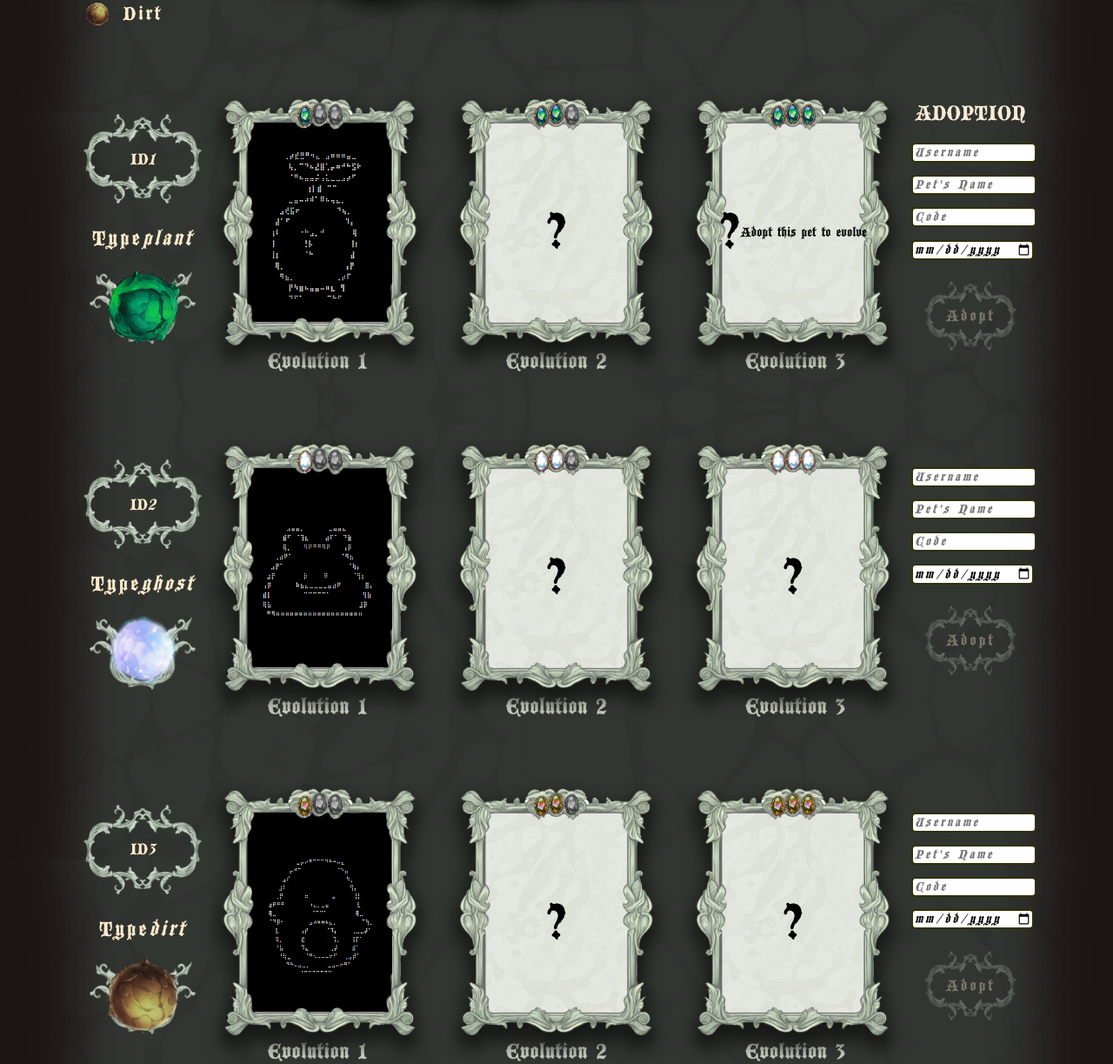
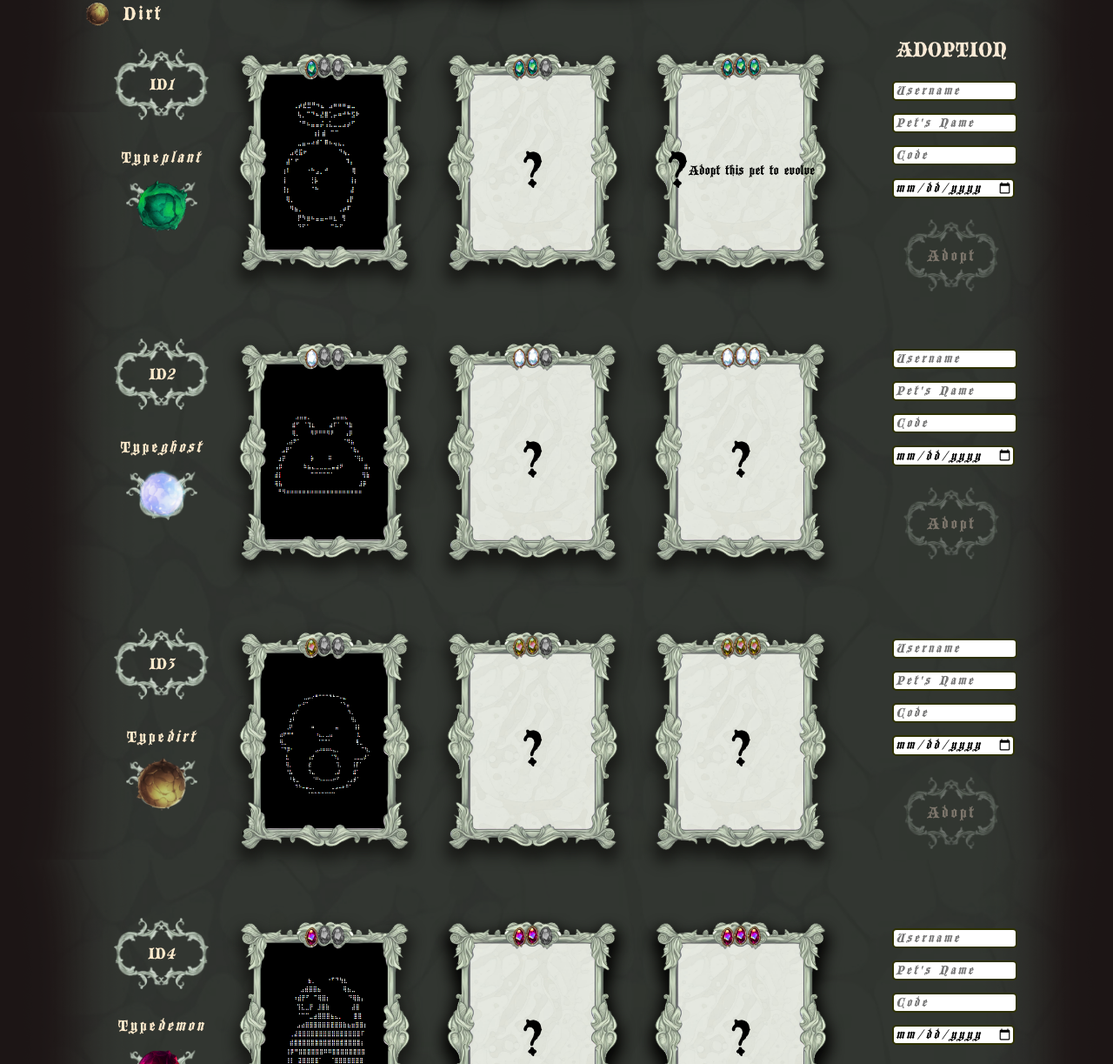
Before and after one commit to Gemdelle/TaskLists, a website: page client/index.html in a window 1280 px wide. Shown: the part 730-1953 px from the top of the page at 87% size. Drawn offline with Linux system fonts and the light colour scheme.

Commit message:
eskel css update.

```diff
--- a/client/commands.css
+++ b/client/commands.css
@@ -1,3 +1,12 @@
+body {
+    font-family: 'blackwood-castle', sans-serif;
+    background-image: url(img/background.png);
+    background-size: cover;
+    overflow-x: hidden;
+    margin: 0;
+    padding: 0;
+}
+
 .commands-container {
     width: 80vw;
     height: 90vh;
--- a/client/index.css
+++ b/client/index.css
@@ -30,7 +30,7 @@ nav {
     top: 1vw;
     right: 1vw;
     position: fixed;
-    width: 45%;
+    width: 41%;
     height: 12%;
     /* background-color: rebeccapurple; */
     margin: 0;
@@ -46,10 +46,11 @@ nav {
 
 nav a {
     margin: 0 1vw;
-    font-size: 1.8vw;
+    font-size: 1.4vw;
     color: antiquewhite;
     text-decoration: none;
     transition: all 300ms ease-in-out;
+    letter-spacing: 0.1vw;
 }
 
 nav a:first-child {
@@ -222,14 +223,11 @@ a:hover {
 
 .pet-container{
     width: 85%;
-    height: 25vw;
-    background-image: url(img/pet-frame/evolution-txt.png);
-    background-position: bottom;
-    background-repeat: no-repeat;
-    background-size: 61%;
-    margin: 6vw auto;
+    height: 26vw;
+    margin: 0 auto;
     display: flex;
-    justify-content: space-between;
+    justify-content: center;
+    /* background-color: red; */
 }
 
 
@@ -256,13 +254,13 @@ a:hover {
     display: flex;
     flex-direction: column;
     align-items: center;
-    justify-content: space-evenly;
+    justify-content: flex-start;
 }
 
 .id-container {
     /* background-color: red; */
-    height: 35%;
-    width: 100%;
+    height: 25%;
+    width: 80%;
     background-image: url(img/title-container.png);
     background-size: contain;
     background-position: center;
@@ -272,6 +270,7 @@ a:hover {
     align-items: center;
     font-size: 1.5vw;
     color: blanchedalmond;
+    margin: 2vw;
 }
 
 .type-container {
@@ -281,9 +280,10 @@ a:hover {
     display: flex;
     justify-content: center;
     align-items: center;
-    font-size: 2vw;
+    font-size: 1.5vw;
     color: blanchedalmond;
     letter-spacing: 0.2vw;
+    margin-bottom: 0.8vw;
 }
 
 .data {
@@ -295,8 +295,8 @@ a:hover {
     background-position: top;
     background-size: contain;
     background-repeat: no-repeat;
-    height: 30%;
-    width: 90%;
+    height: 20%;
+    width: 60%;
     display: flex;
     justify-content: center;
     align-items: start;
@@ -339,9 +339,9 @@ a:hover {
 
 .frame {
     /* background-color: pink; */
-    width: 25%;
+    width: 22%;
     height: 100%;
-    background-size: 100%;
+    background-size: contain;
     background-position: center;
     background-repeat: no-repeat;
 }
@@ -361,7 +361,7 @@ a:hover {
 
 .pet-plant .pet-img {
     background-image: url(img/pets/pet-1.png);
-    height: 55%;
+    height: 45%;
     width: 50%;
     background-position: center;
     background-size: contain;
@@ -374,7 +374,7 @@ a:hover {
 
 .pet-ghost .pet-img {
     background-image: url(img/pets/pet-2.png);
-    height: 55%;
+    height: 45%;
     width: 50%;
     background-position: center;
     background-size: contain;
@@ -387,7 +387,7 @@ a:hover {
 
 .pet-dirt .pet-img {
     background-image: url(img/pets/pet-3.png);
-    height: 55%;
+    height: 45%;
     width: 50%;
     background-position: center;
     background-size: contain;
@@ -400,7 +400,7 @@ a:hover {
 
 .pet-demon .pet-img {
     background-image: url(img/pets/pet-4.png);
-    height: 55%;
+    height: 45%;
     width: 50%;
     background-position: center;
     background-size: contain;
@@ -517,7 +517,7 @@ a:hover {
     background-image: url(img/pet-frame/black-dirt-2.png);
 }
 
-.pet-dirt .evolution2{
+.pet-dirt .evolution2 {
     background-image: url(img/pet-frame/white-dirt-3.png);
     transition: all 1s ease-in-out;
 }
@@ -533,6 +533,7 @@ a:hover {
     display: flex;
     flex-direction: column;
     justify-content: center;
+    margin-left: 5%;
 }
 
 .adoption span {
```
